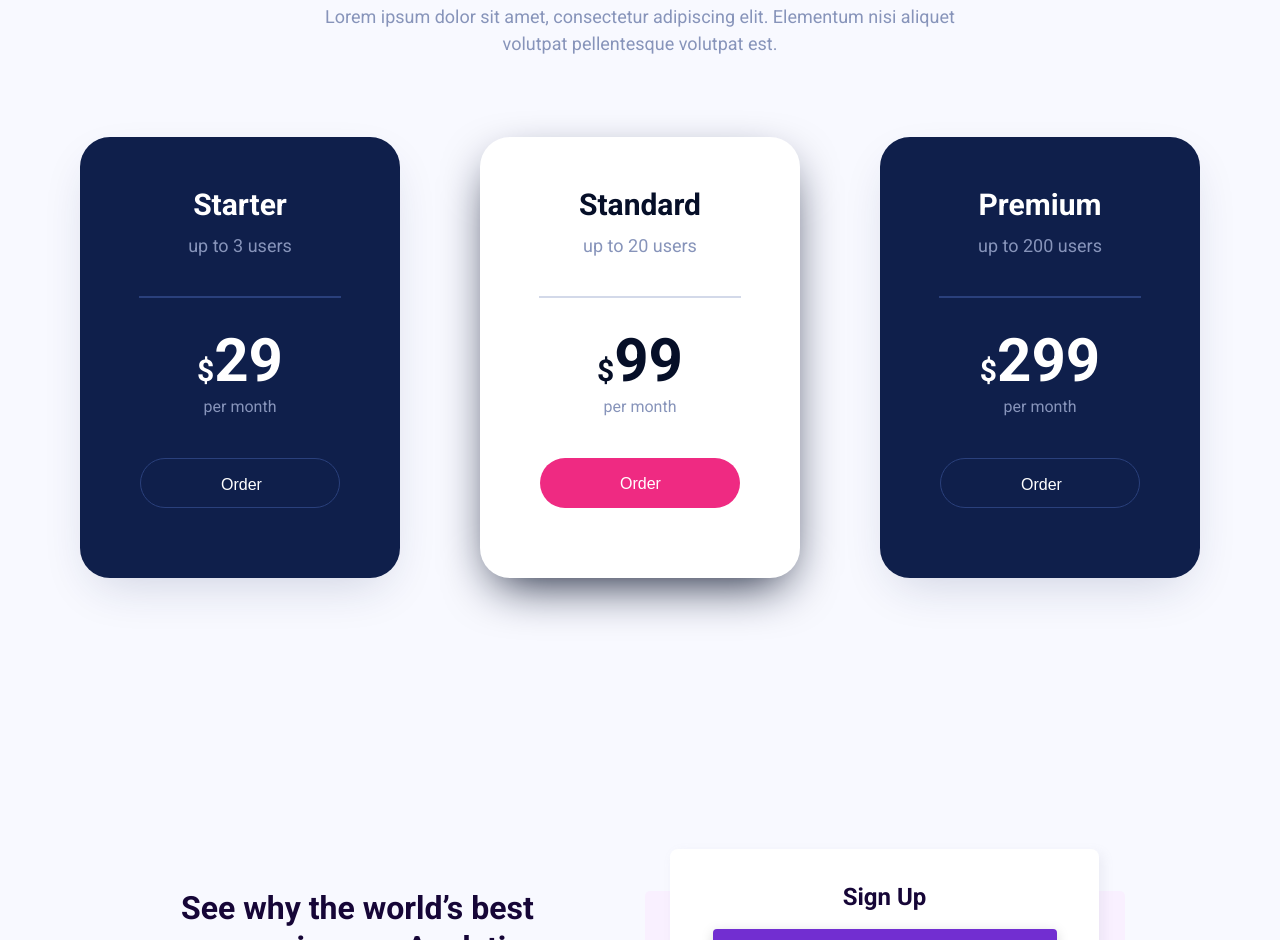
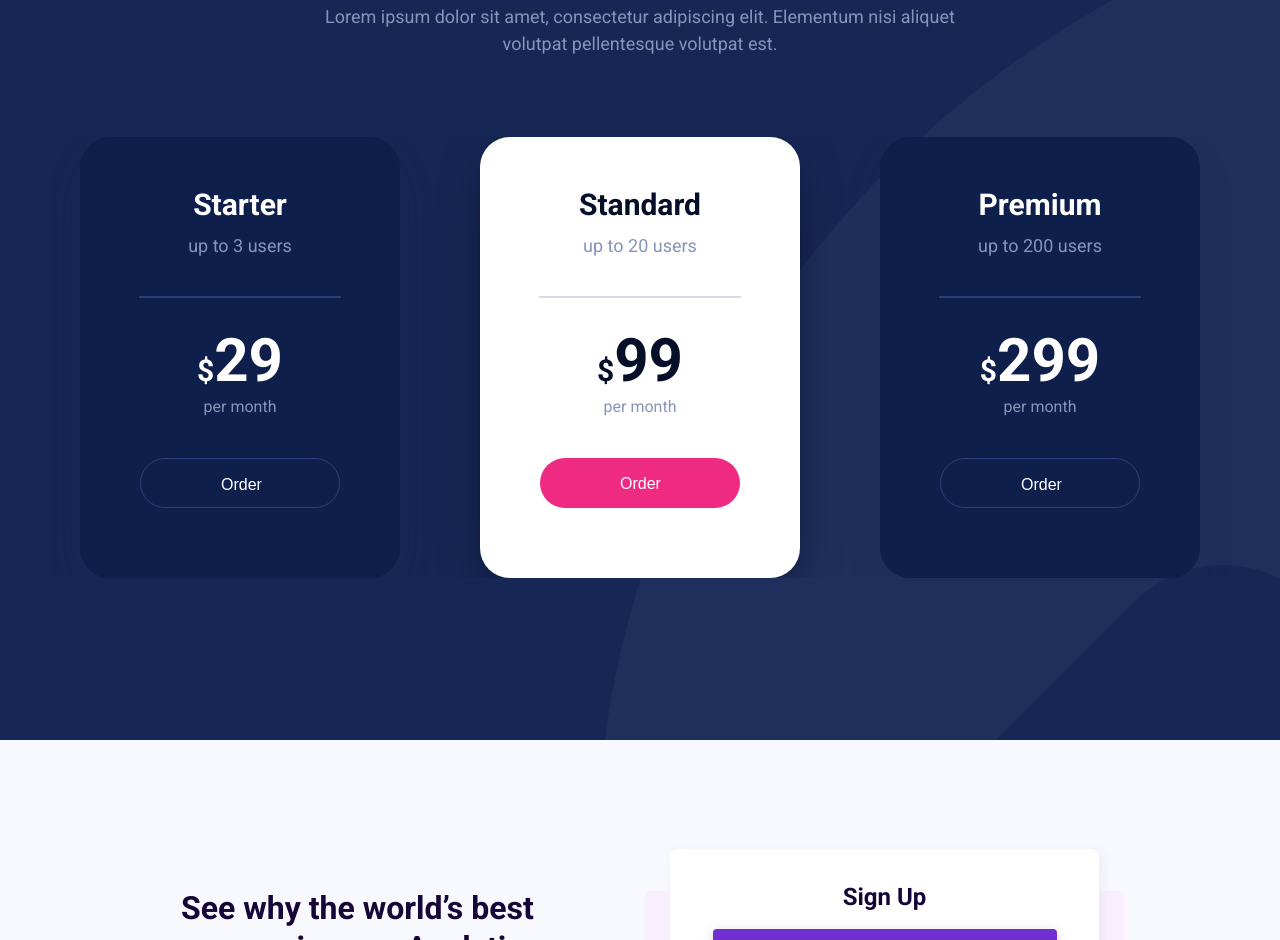
Before and after one commit to Hardcore90/Landing_Analytics, a plain HTML site: page index.html in a window 1280 px wide. Shown: the part 3295-4235 px from the top of the page. Drawn offline with Linux system fonts and the light colour scheme.

Commit message:
Fixed background bottom image

```diff
--- a/css/style.css
+++ b/css/style.css
@@ -224,8 +224,6 @@ a {
 
 /* Header End */
 /* Features start */
-.features {
-}
 
 .main_features {
   margin-bottom: 130px;
@@ -446,8 +444,7 @@ a {
   max-width: 1600px;
   width: 100%;
   min-height: 1086px;
-  background: url(../img/Rectangle\ 5.svg) bottom/contain,
-    url(../img/Rectangle\ 7.svg) top/contain;
+  background-image: url(/img/background-bottom.svg);
   background-repeat: no-repeat;
 }
 
@@ -456,6 +453,11 @@ a {
   flex-direction: column;
   justify-content: center;
   align-items: center;
+}
+
+.plans_content_list__item {
+  max-width: 320px;
+  width: 100%;
 }
 
 .plans_content__title {
@@ -481,6 +483,7 @@ a {
   justify-content: center;
   align-items: center;
   gap: 80px;
+  overflow: hidden;
 }
 
 .plans_content_list__link {
--- a/index.html
+++ b/index.html
@@ -203,7 +203,7 @@
             Lorem ipsum dolor sit amet, consectetur adipiscing elit. Elementum
             nisi aliquet volutpat pellentesque volutpat est.
           </p>
-          <ul class="plans_content__list">
+          <ul class="plans_content__list center">
             <li class="plans_content_list__item">
               <input
                 type="radio"
```
Also changed, not shown: img/background-bottom.svg (added).
